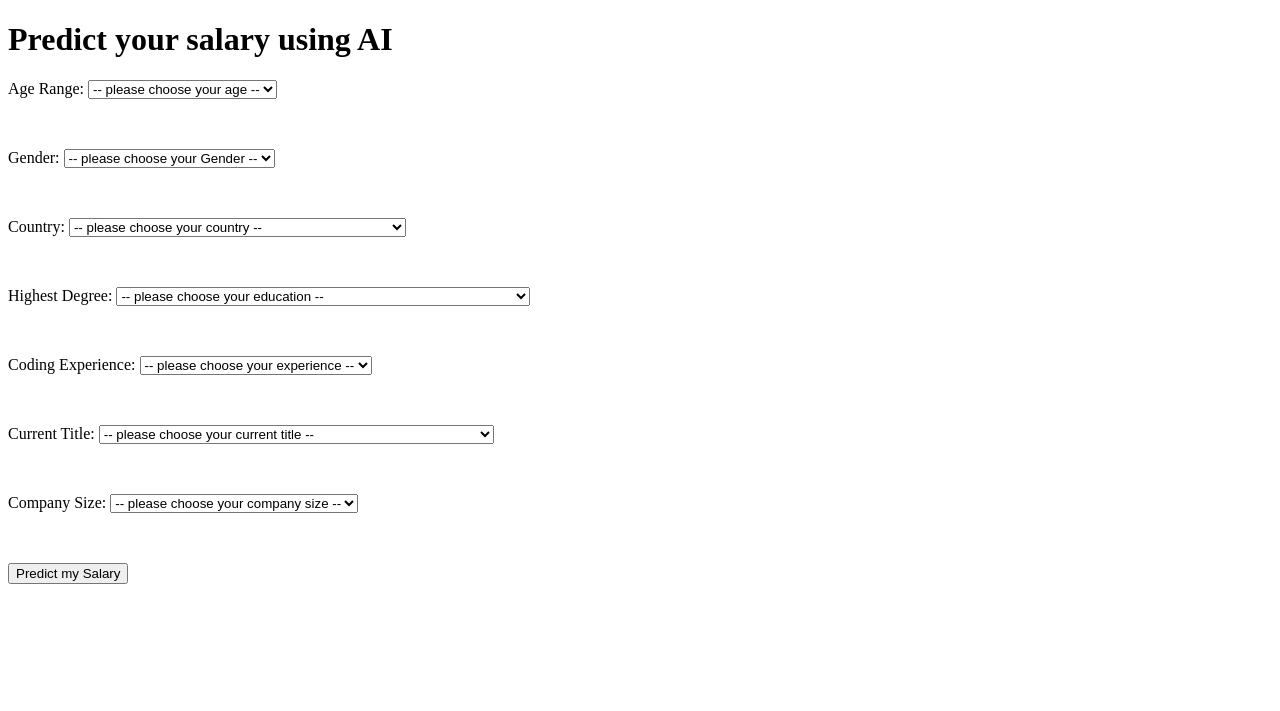
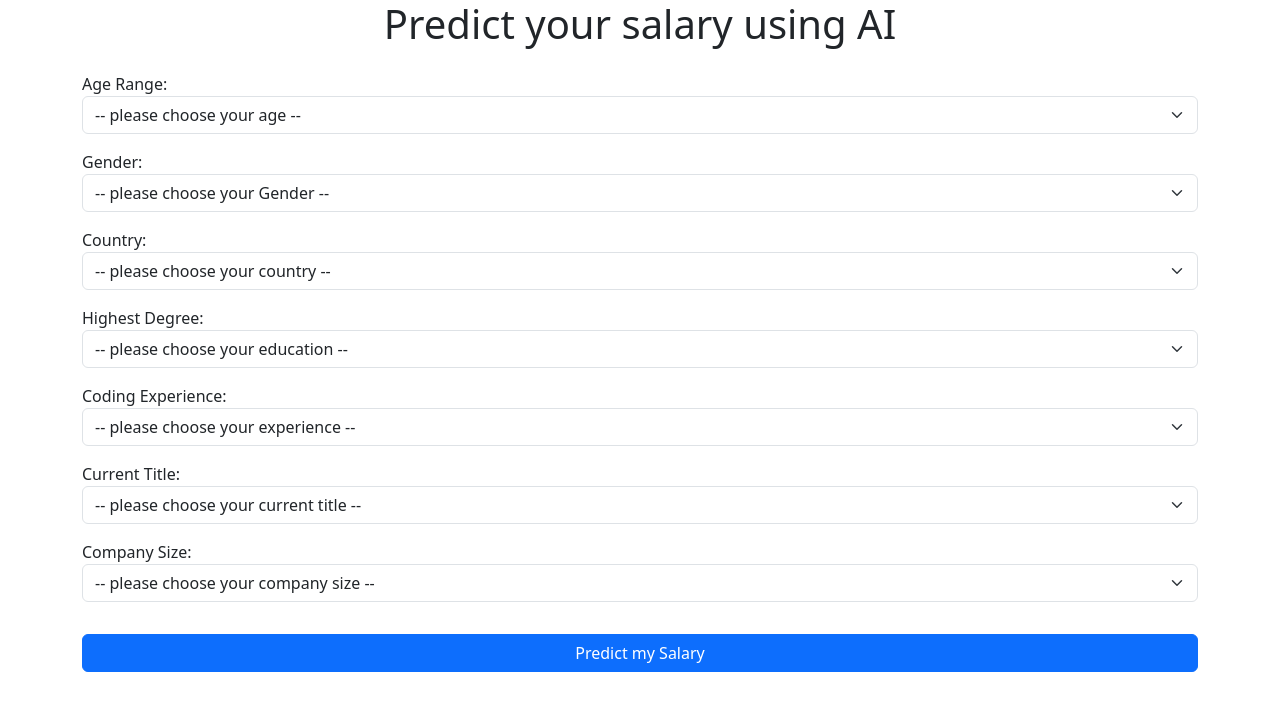
Before and after one commit to ella-zaputil/BAIS3300-Machine-Learning-Front-End, a Flask app: page / in a window 1280 px wide. Shown: the top 711 px of the page. Run offline with Flask 3, Linux system fonts and the light colour scheme.

Commit message:
Added bootstrap formatting

```diff
--- a/templates/base.html
+++ b/templates/base.html
@@ -4,8 +4,14 @@
     <meta charset="UTF-8" />
     <meta name="viewport" content="width=device-width, initial-scale=1.0" />
     <title>{% block page_title %} {% endblock %}</title>
+    <!-- Bootstrap CSS -->
+    <link
+      href="https://cdn.jsdelivr.net/npm/bootstrap@5.3.8/dist/css/bootstrap.min.css"
+      rel="stylesheet"
+      integrity="sha384-sRIl4kxILFvY47J16cr9ZwB07vP4J8+LH7qKQnuqkuIAvNWLzeN8tE5YBujZqJLB"
+      crossorigin="anonymous">
   </head>
-  <body>
+  <body class="container">
     {% block error %} {% endblock %} {% block content %} {% endblock %}
   </body>
 </html>
--- a/templates/index.html
+++ b/templates/index.html
@@ -1,27 +1,29 @@
-{%extends 'base.html'%} {% block page_title %} AI Salary Predictor {% endblock
-%} {%block content%}
+{%extends 'base.html'%}
+{% block page_title %} AI Salary Predictor {% endblock %}
+{%block content%}
 
-<h1>Predict your salary using AI</h1>
+<h1 class="text-center mb-4">Predict your salary using AI</h1>
 
 {% if prediction %}
-<h2>
+<div class="alert alert-success text-center fs-4 mt-4">
   Your predicted salary is:
   <span class="contact100-form-title" id="output" style="color: crimson">
-    &nbsp;${{ "{:,.2f}".format(prediction.predicted_salary) }}
-  </span>
-</h2>
-<p>&nbsp;</p>
+    <strong>${{ "{:,.2f}".format(prediction.predicted_salary) }}</strong>
+  </div>
 {% endif %}
 
 {% if error %}
+<div class="alert alert-danger text-center mt-4">
 <span class="contact100-form-title" id="output" style="color: #ff0000">
-  &nbsp;{{ error }}
+{{ error }}
+</div>
 </span>
 {% endif %}
 
 <form name="salary_prediction_form" action="/predict" method="POST">
+  <div class="mb-3">
   <label for="ageSelect">Age Range:</label>
-  <select name="age" id="ageSelect" required>
+  <select class="form-select" name="age" id="ageSelect" required>
     <option value="">-- please choose your age --</option>
     <option value="0">18-21</option>
     <option value="1">22-24</option>
@@ -35,23 +37,23 @@
     <option value="9">60-69</option>
     <option value="10">70+</option>
   </select>
+  </div>
 
-  <p>&nbsp;</p>
-
+  <div class="mb-3">
   <label for="genderSelect">Gender:</label>
-  <select name="gender" id="genderSelect" required>
+  <select class="form-select" name="gender" id="genderSelect" required>
     <option value="">-- please choose your Gender --</option>
     <option value="0">Man</option>
+    <option value="4">Woman</option>
     <option value="1">Nonbinary</option>
+    <option value="3">Prefer to self-describe</option>
     <option value="2">Prefer not to say</option>
-    <option value="3">Prefer to self-describe</option>
-    <option value="4">Woman</option>
   </select>
+  </div>
 
-  <p>&nbsp;</p>
-
+  <div class="mb-3">
   <label for="countrySelect">Country:</label>
-  <select name="country" id="countrySelect" required>
+  <select class = "form-select" name="country" id="countrySelect" required>
     <option value="">-- please choose your country --</option>
     <option value="0">Algeria</option>
     <option value="1">Argentina</option>
@@ -114,11 +116,11 @@
     <option value="56">Viet Nam</option>
     <option value="57">Zimbabwe</option>
   </select>
+  </div>
 
-  <p>&nbsp;</p>
-
+  <div class="mb-3">
   <label for="educationSelect">Highest Degree:</label>
-  <select name="highest_deg" id="educationSelect" required>
+  <select class = "form-select" name="highest_deg" id="educationSelect" required>
     <option value="">-- please choose your education --</option>
     <option value="4">No formal education past high school</option>
     <option value="6">
@@ -130,11 +132,11 @@
     <option value="5">Professional doctorate</option>
     <option value="2">I prefer not to answer</option>
   </select>
+  </div>
 
-  <p>&nbsp;</p>
-
+  <div class="mb-3">
   <label for="codingExperienceSelect">Coding Experience:</label>
-  <select name="coding_exp" id="codingExperienceSelect" required>
+  <select class="form-select" name="coding_exp" id="codingExperienceSelect" required>
     <option value="">-- please choose your experience --</option>
     <option value="5">&lt; 1 year</option>
     <option value="0">1-3 years</option>
@@ -144,11 +146,11 @@
     <option value="2">20+ years</option>
     <option value="6">I have never written code</option>
   </select>
+  </div>
 
-  <p>&nbsp;</p>
-
+  <div class="mb-3">
   <label for="titleSelect">Current Title:</label>
-  <select name="title" id="titleSelect" required>
+  <select class="form-select" name="title" id="titleSelect" required>
     <option value="">-- please choose your current title --</option>
     <option value="0">Data Administrator</option>
     <option value="1">
@@ -163,28 +165,27 @@
     <option value="8">
       Manager (Program, Project, Operations, Executive-level, etc)
     </option>
-    <option value="9">Other</option>
     <option value="10">Research Scientist</option>
     <option value="11">Software Engineer</option>
     <option value="12">Statistician</option>
     <option value="13">Teacher / professor</option>
+    <option value="9">Other</option>
   </select>
+  </div>
 
-  <p>&nbsp;</p>
-
+  <div class="mb-3">
   <label for="companySizeSelect">Company Size:</label>
-  <select name="company_size" id="companySizeSelect" required>
+  <select class="form-select" name="company_size" id="companySizeSelect" required>
     <option value="">-- please choose your company size --</option>
     <option value="0">0-49 employees</option>
+    <option value="4">50-249 employees</option>
+    <option value="3">250-999 employees</option>
+    <option value="2">1000-9,999 employees</option>
     <option value="1">10,000 or more employees</option>
-    <option value="2">1000-9,999 employees</option>
-    <option value="3">250-999 employees</option>
-    <option value="4">50-249 employees</option>
   </select>
+  </div>
 
-  <p>&nbsp;</p>
-
-  <input type="submit" id="submit" value="Predict my Salary" />
+  <button type="submit" class="btn btn-primary w-100 mt-3">Predict my Salary</button>
 </form>
 
 {% endblock %}
```
